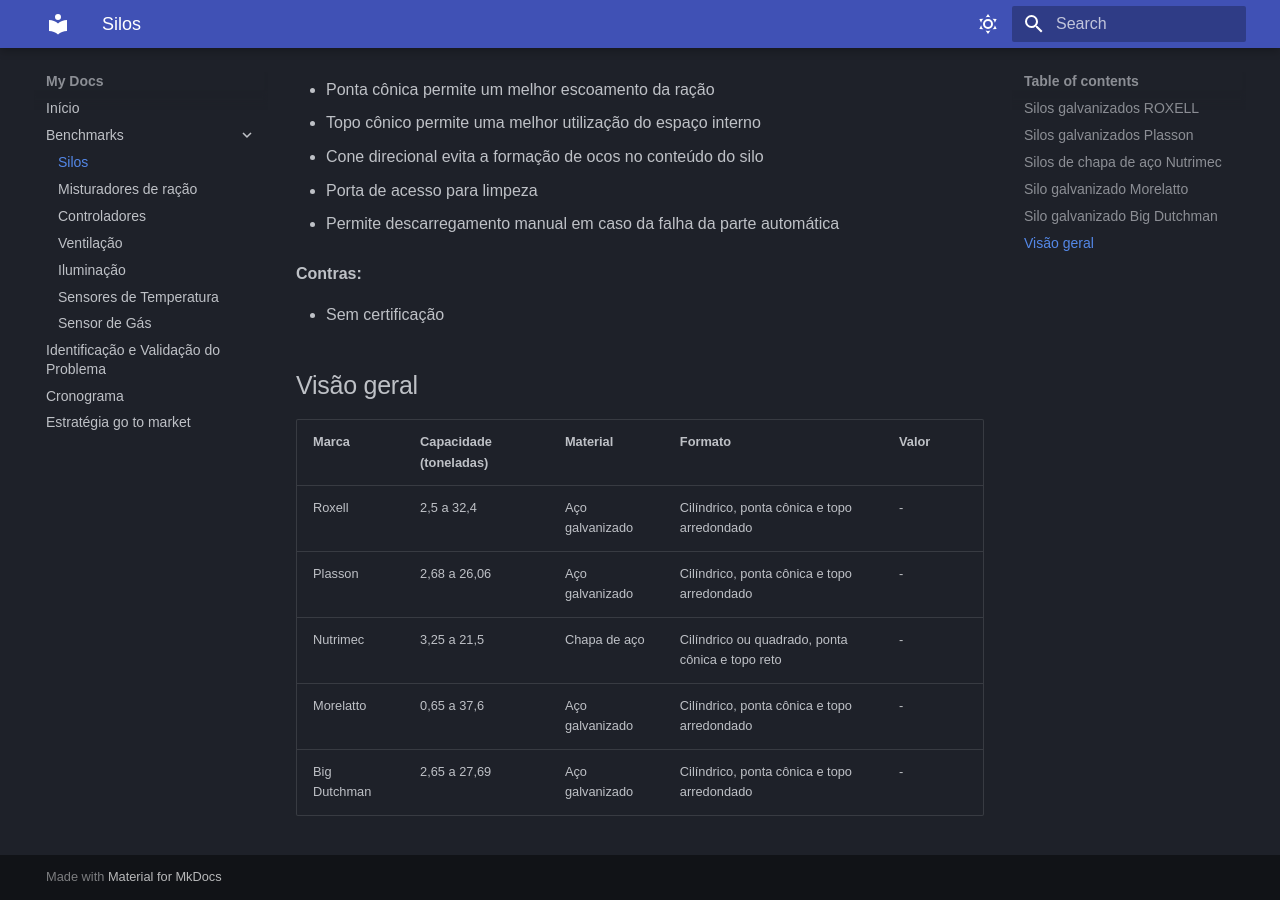
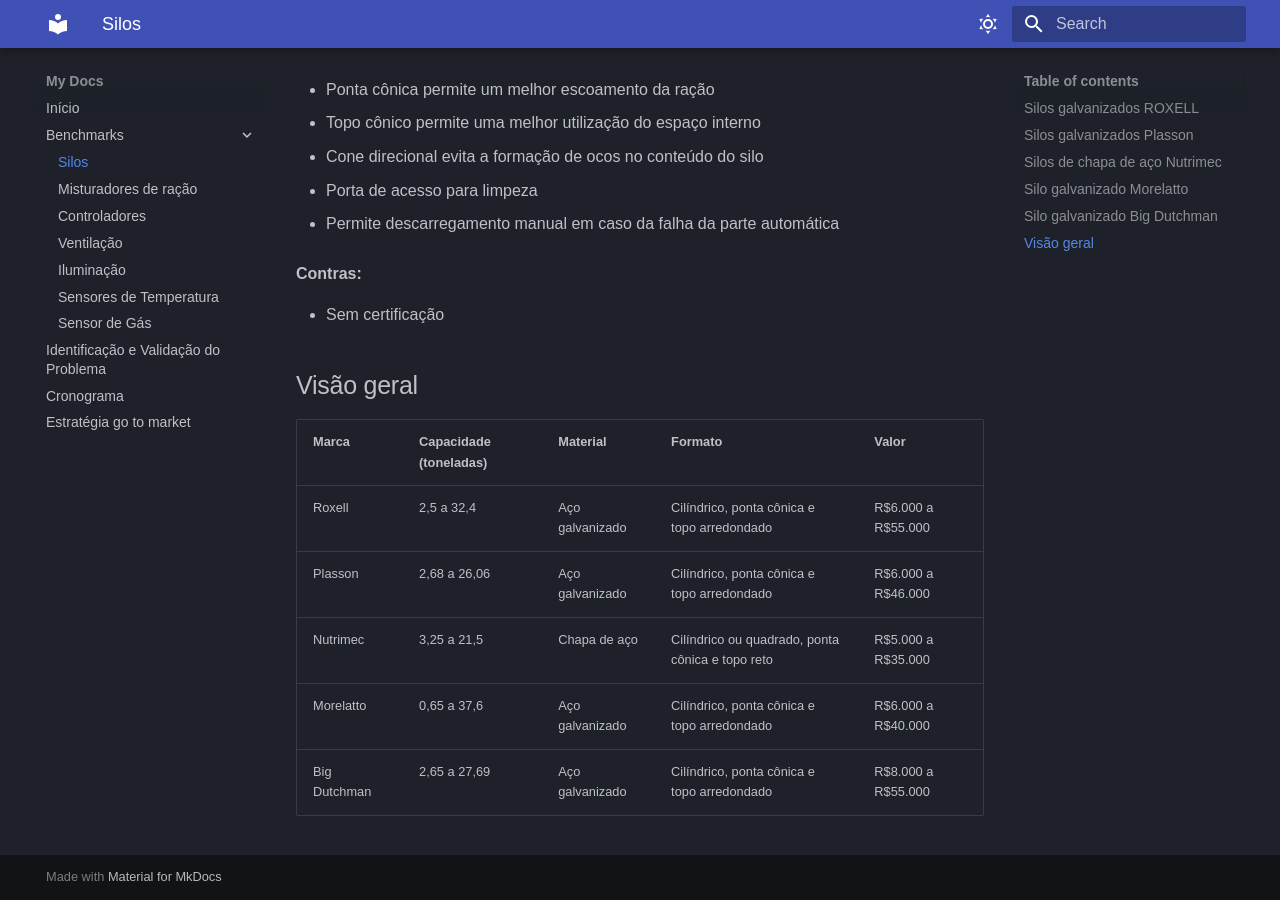
Before and after one commit to Romm-0/Projeto_gpq, an MkDocs documentation site: the page built from docs/benchmarks/benchmark_silos.md, in a window 1280 px wide and 900 px high, scrolled down 2575 px. Built offline with MkDocs 1.6.1 and Material for MkDocs 9.7.7, drawn with Linux system fonts in a browser that asks for light colours; some web fonts are replaced.

Commit message:
feat: add preços benchmark silos

```diff
--- a/docs/benchmarks/benchmark_silos.md
+++ b/docs/benchmarks/benchmark_silos.md
@@ -131,10 +131,10 @@
 
 ## Visão geral
 
-| Marca | Capacidade (toneladas) | Material | Formato | Valor |
-| ------ | -------- | ---------------- | ---------------------------------- | ------------ |
-| Roxell | 2,5 a 32,4 | Aço galvanizado | Cilíndrico, ponta cônica e topo arredondado | - |
-| Plasson | 2,68 a 26,06 | Aço galvanizado | Cilíndrico, ponta cônica e topo arredondado | - |
-| Nutrimec | 3,25 a 21,5 | Chapa de aço | Cilíndrico ou quadrado, ponta cônica e topo reto | - |
-| Morelatto | 0,65 a 37,6 | Aço galvanizado | Cilíndrico, ponta cônica e topo arredondado | - |
-| Big Dutchman| 2,65 a 27,69 | Aço galvanizado | Cilíndrico, ponta cônica e topo arredondado | - |
+| Marca        | Capacidade (toneladas) | Material        | Formato                                          | Valor              |
+| ------------ | ---------------------- | --------------- | ------------------------------------------------ | ------------------ |
+| Roxell       | 2,5 a 32,4             | Aço galvanizado | Cilíndrico, ponta cônica e topo arredondado      | R$6.000 a R$55.000 |
+| Plasson      | 2,68 a 26,06           | Aço galvanizado | Cilíndrico, ponta cônica e topo arredondado      | R$6.000 a R$46.000 |
+| Nutrimec     | 3,25 a 21,5            | Chapa de aço    | Cilíndrico ou quadrado, ponta cônica e topo reto | R$5.000 a R$35.000 |
+| Morelatto    | 0,65 a 37,6            | Aço galvanizado | Cilíndrico, ponta cônica e topo arredondado      | R$6.000 a R$40.000 |
+| Big Dutchman | 2,65 a 27,69           | Aço galvanizado | Cilíndrico, ponta cônica e topo arredondado      | R$8.000 a R$55.000 |
```
